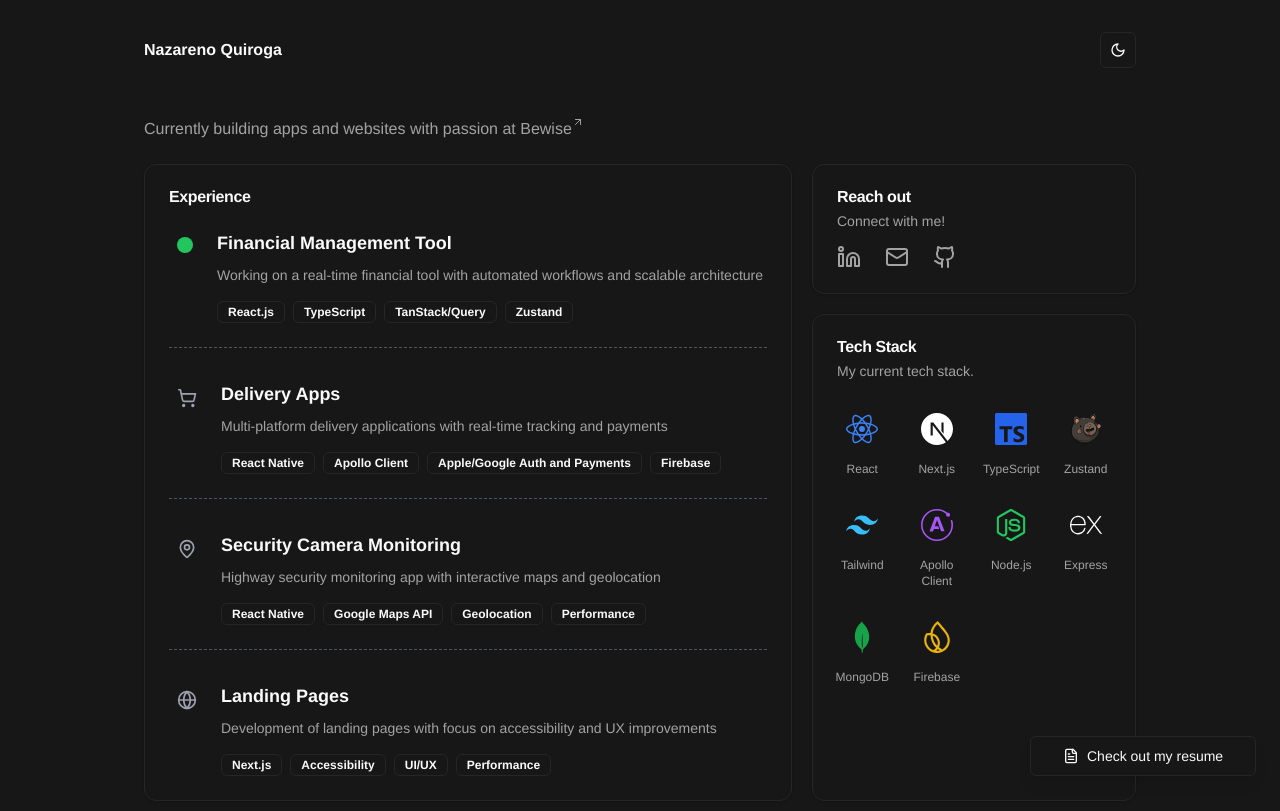
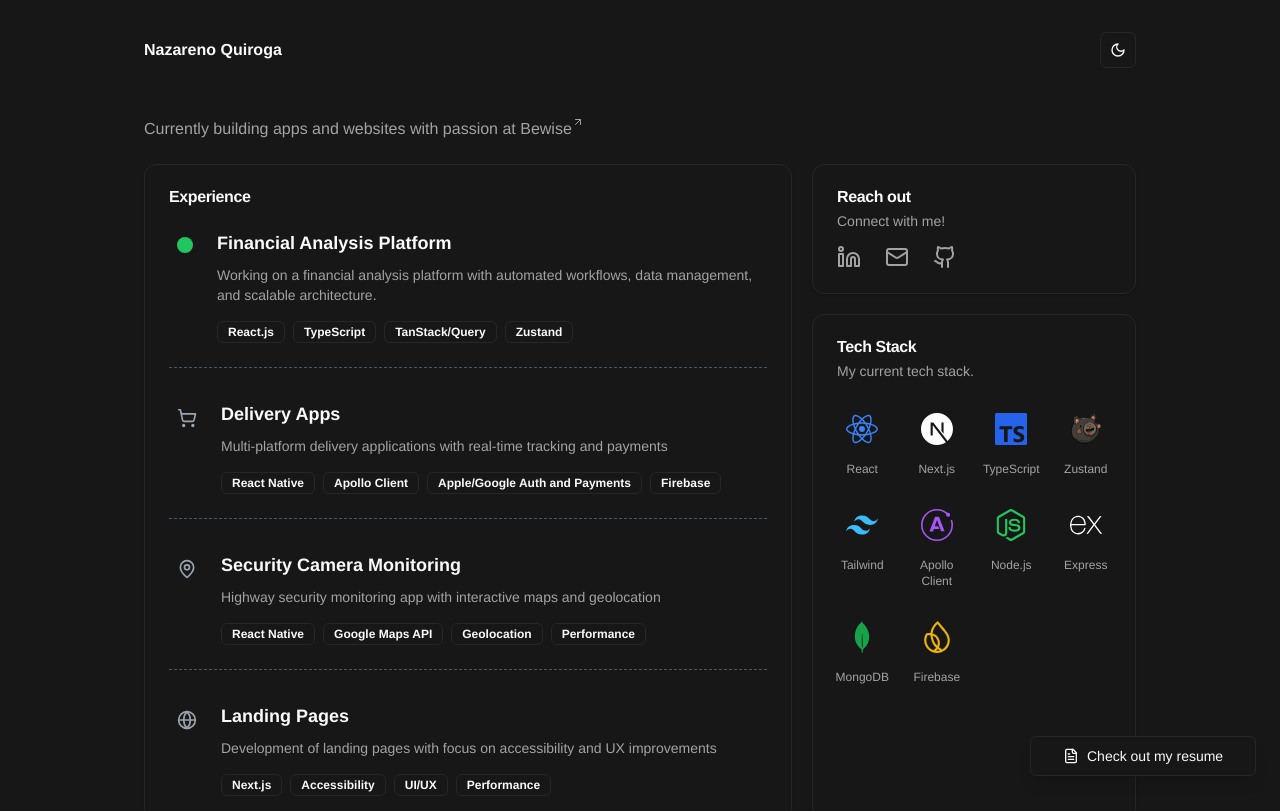
Before and after one commit to NzaQr/portfolio-v2, a Next.js app: page / in a window 1280 px wide. Shown: the top 811 px of the page. Built offline with nearby package versions, Linux system fonts and the light colour scheme.

Commit message:
refactor: update project title and description

```diff
--- a/components/Experience.tsx
+++ b/components/Experience.tsx
@@ -72,11 +72,11 @@ export default function Experience() {
               </div>
               <div className="flex-1">
                 <h3 className="text-lg font-semibold mb-2">
-                  Financial Management Tool
+                  Financial Analysis Platform
                 </h3>
                 <p className="text-sm text-muted-foreground mb-4">
-                  Working on a real-time financial tool with automated workflows
-                  and scalable architecture
+                  Working on a financial analysis platform with automated
+                  workflows, data management, and scalable architecture.
                 </p>
                 <div className="flex flex-wrap gap-2">
                   <Badge variant="outline">React.js</Badge>
```
